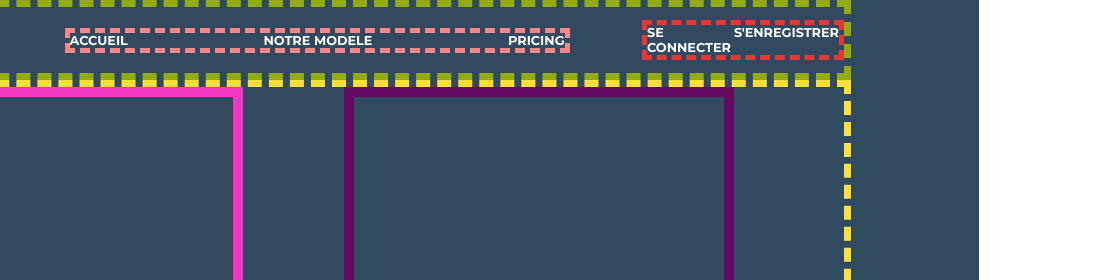
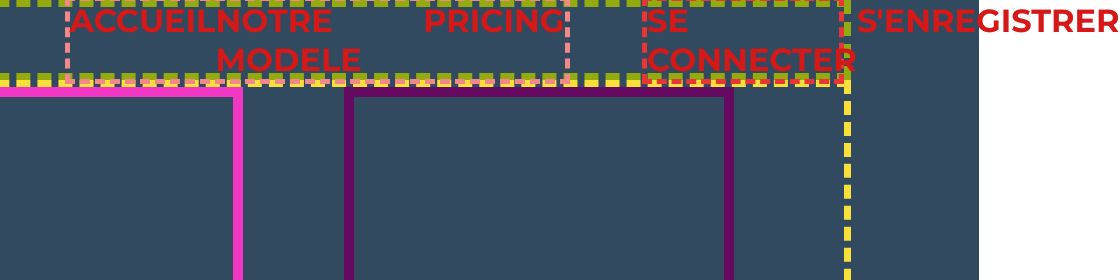
Before and after one commit to FannyieB/nextsound_original, a website: page index.html in a window 1280 px wide. Shown: the top 280 px of the page, 301-1421 px from the left, 1120 px wide, since content can reach past the window. Drawn offline with nearby package versions, Linux system fonts and the light colour scheme; files that its build step writes are made by us from their sources.

Commit message:
test_commit-2005-1253

```diff
--- a/assets/scss/styles.scss
+++ b/assets/scss/styles.scss
@@ -30,9 +30,9 @@ body {
 /* mixins   ************************************  */
 
 @mixin typo-menu {
-    color: white;
+    color: rgb(213, 24, 24);
     font-family: "Montserrat", sans-serif;
-    font-size: 0.8rem;
+    font-size: 2rem;
     font-weight: lighter;
 }
 
```
